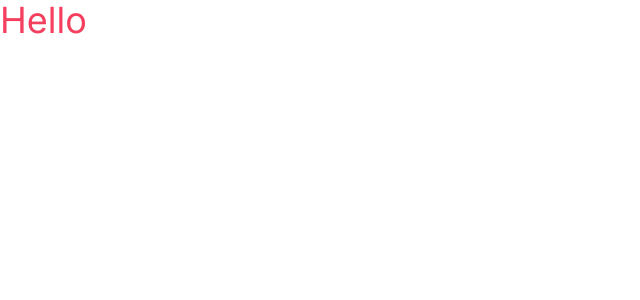
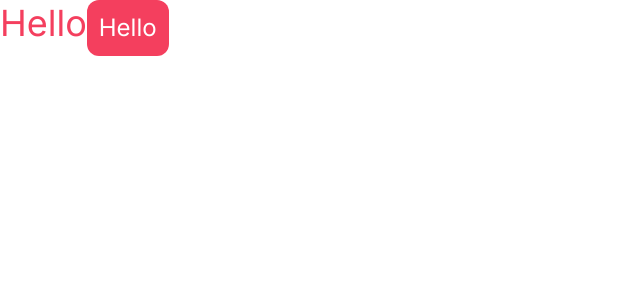
Before and after one commit to Puskar-Roy/Secure-Auth-System, a Next.js app in the folder apps/web/: page / in a window 1280 px wide. Shown: the top 300 px of the page, without its empty margins (0-640 px from the left). Built offline with nearby package versions, Linux system fonts and the light colour scheme.

Commit message:
feat : ui package

```diff
--- a/apps/web/app/page.tsx
+++ b/apps/web/app/page.tsx
@@ -1,8 +1,11 @@
-
+import { Button } from "@repo/ui/button";
 export default function Page(): JSX.Element {
   return (
     <main className="text-4xl text-rose-500">
-     Hello
+      Hello
+      <Button className="text-2xl p-3 bg-rose-500 text-white rounded-xl" appName="web">
+        Hello
+      </Button>
     </main>
   );
 }
```
